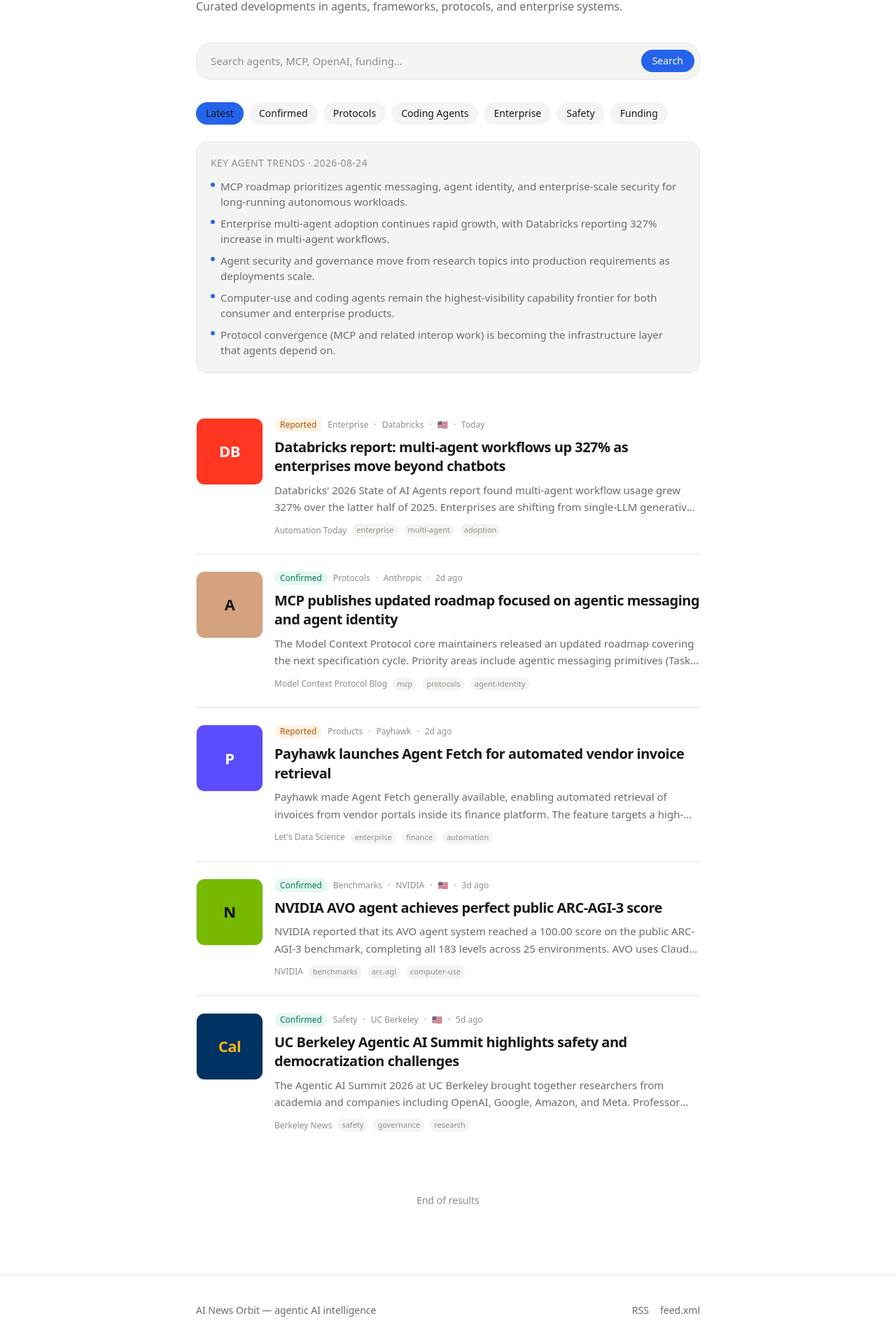
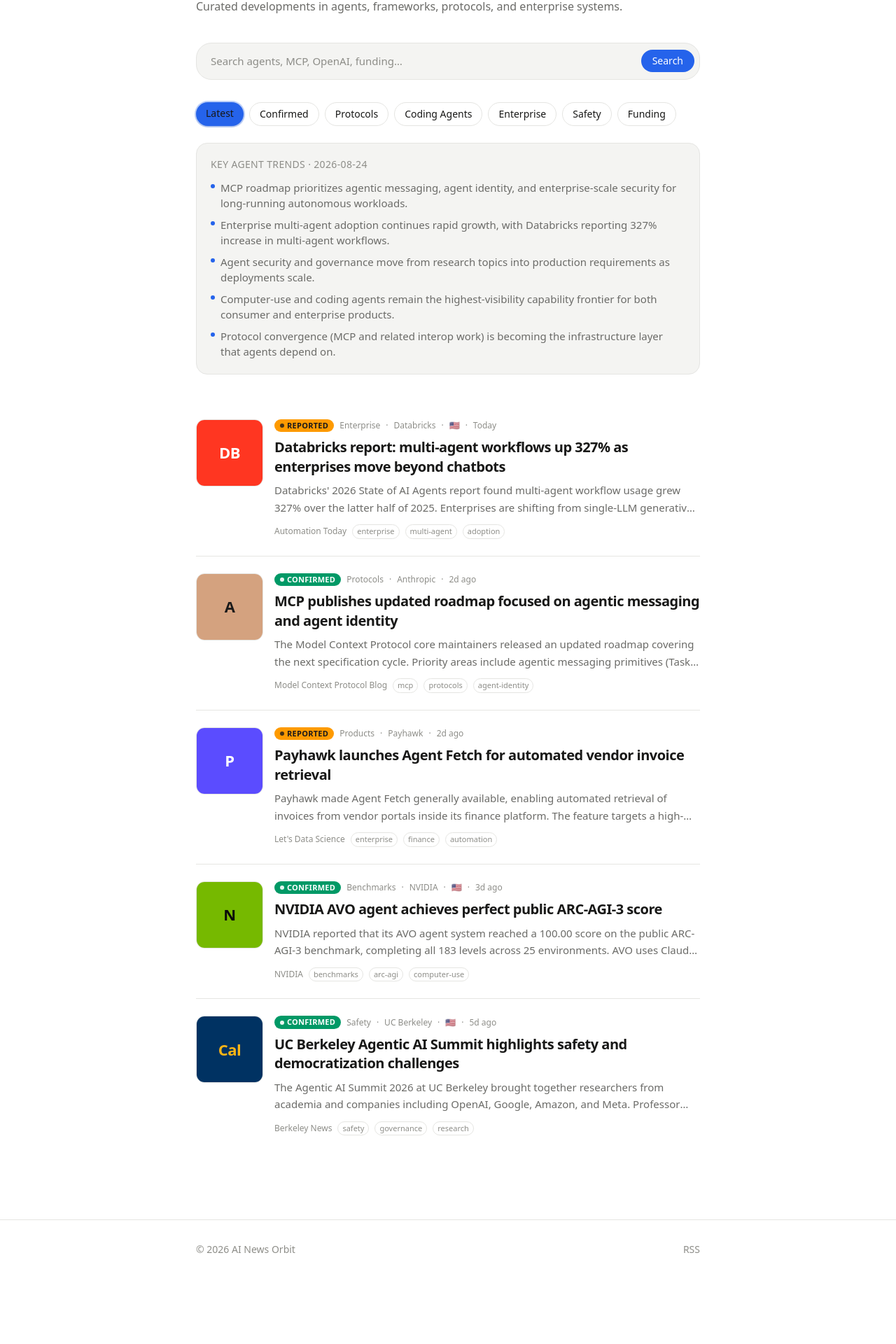
Before and after one commit to zain-ramzan/ai-news-orbit, a Next.js app: page / in a window 1280 px wide. Shown: the part 148-2068 px from the top of the page at 70% size. After the commit the page ends 1975 px from the top, so only its background shows below. Built offline with nearby package versions, Linux system fonts and the light colour scheme.

Commit message:
polish: remove Confirmed header link, end-of-results, favicon, badges & chips

```diff
--- a/src/app/news/[slug]/page.tsx
+++ b/src/app/news/[slug]/page.tsx
@@ -35,6 +35,31 @@
   };
 }
 
+function VerificationBadge({ status }: { status: string }) {
+  if (status === "confirmed") {
+    return (
+      <span className="inline-flex items-center gap-1 rounded-md bg-emerald-600 px-2 py-0.5 text-[11px] font-semibold uppercase tracking-wide text-white">
+        <span className="h-1.5 w-1.5 rounded-full bg-white/90" aria-hidden />
+        Confirmed
+      </span>
+    );
+  }
+  if (status === "reported") {
+    return (
+      <span className="inline-flex items-center gap-1 rounded-md bg-amber-500 px-2 py-0.5 text-[11px] font-semibold uppercase tracking-wide text-zinc-900">
+        <span className="h-1.5 w-1.5 rounded-full bg-zinc-900/80" aria-hidden />
+        Reported
+      </span>
+    );
+  }
+  return (
+    <span className="inline-flex items-center gap-1 rounded-md bg-zinc-500 px-2 py-0.5 text-[11px] font-semibold uppercase tracking-wide text-white">
+      <span className="h-1.5 w-1.5 rounded-full bg-white/80" aria-hidden />
+      Rumor
+    </span>
+  );
+}
+
 export default async function StoryPage({ params }: Props) {
   const { slug } = await params;
   const story = getStoryBySlug(slug);
@@ -61,21 +86,7 @@
           <StoryImage story={story} size={96} />
           <div className="min-w-0 flex-1">
             <div className="mb-2 flex flex-wrap items-center gap-2 text-xs text-[var(--text-muted)]">
-              <span
-                className={`inline-flex items-center rounded-full px-2 py-0.5 font-medium ${
-                  story.verification_status === "confirmed"
-                    ? "bg-emerald-500/15 text-emerald-700 dark:text-emerald-400"
-                    : story.verification_status === "reported"
-                      ? "bg-amber-500/15 text-amber-800 dark:text-amber-400"
-                      : "bg-zinc-500/15 text-zinc-700 dark:text-zinc-400"
-                }`}
-              >
-                {story.verification_status === "confirmed"
-                  ? "Confirmed"
-                  : story.verification_status === "reported"
-                    ? "Reported"
-                    : "Rumor"}
-              </span>
+              <VerificationBadge status={story.verification_status} />
               <span>{story.category}</span>
               {story.organization.map((org) => (
                 <span key={org} className="rounded-md bg-[var(--bg-surface)] px-1.5 py-0.5">
@@ -176,7 +187,7 @@
               <Link
                 key={tag}
                 href={`/?q=${encodeURIComponent(tag)}`}
-                className="rounded-md bg-[var(--bg-surface)] px-2 py-1 text-xs text-[var(--text-muted)] hover:bg-[var(--bg-hover)]"
+                className="rounded-md border border-[var(--border-default)] px-2 py-1 text-xs text-[var(--text-muted)] hover:border-[var(--border-strong)] hover:text-[var(--text-primary)]"
               >
                 {tag}
               </Link>
--- a/src/app/page.tsx
+++ b/src/app/page.tsx
@@ -33,6 +33,46 @@
   const latest = getLatestDaily();
   const hasFilters = Boolean(q || category || verification);
 
+  const chips = [
+    { id: "latest", label: "Latest", href: "/", active: !hasFilters },
+    {
+      id: "confirmed",
+      label: "Confirmed",
+      href: "/?filter=confirmed",
+      active: verification === "confirmed" && !category && !q,
+    },
+    {
+      id: "protocols",
+      label: "Protocols",
+      href: "/?category=Protocols",
+      active: category === "Protocols",
+    },
+    {
+      id: "coding",
+      label: "Coding Agents",
+      href: "/?category=Coding%20Agents",
+      active: category === "Coding Agents",
+    },
+    {
+      id: "enterprise",
+      label: "Enterprise",
+      href: "/?category=Enterprise",
+      active: category === "Enterprise",
+    },
+    {
+      id: "safety",
+      label: "Safety",
+      href: "/?category=Safety",
+      active: category === "Safety",
+    },
+    {
+      id: "funding",
+      label: "Funding",
+      href: "/?category=Funding",
+      active: category === "Funding",
+    },
+  ];
+
   return (
     <div className="min-h-screen bg-[var(--bg-app)] text-[var(--text-primary)]">
       <Header />
@@ -64,39 +104,24 @@
               Search
             </button>
           </div>
-          {verification && <input type="hidden" name="filter" value={verification} />}
-          {category && <input type="hidden" name="category" value={category} />}
         </form>
 
-        <div className="mb-6 flex flex-wrap gap-2">
-          {[
-            { label: "Latest", href: "/" },
-            { label: "Confirmed", href: "/?filter=confirmed" },
-            { label: "Protocols", href: "/?category=Protocols" },
-            { label: "Coding Agents", href: "/?category=Coding%20Agents" },
-            { label: "Enterprise", href: "/?category=Enterprise" },
-            { label: "Safety", href: "/?category=Safety" },
-            { label: "Funding", href: "/?category=Funding" },
-          ].map((chip) => {
-            const active =
-              (chip.label === "Latest" && !hasFilters) ||
-              (chip.label === "Confirmed" && verification === "confirmed") ||
-              (chip.href.includes(`category=${encodeURIComponent(chip.label)}`) &&
-                category === chip.label);
-            return (
+        <div className="mb-6 flex flex-wrap gap-2" role="list">
+          {chips.map((chip) => (
             <a
-                key={chip.label}
+              key={chip.id}
               href={chip.href}
+              role="listitem"
+              aria-current={chip.active ? "page" : undefined}
               className={`rounded-full px-3.5 py-1.5 text-sm font-medium transition-colors ${
-                  active
-                    ? "bg-[var(--accent)] text-white shadow-sm"
-                    : "bg-[var(--bg-surface)] text-[var(--text-secondary)] hover:bg-[var(--bg-hover)] hover:text-[var(--text-primary)]"
+                chip.active
+                  ? "bg-[var(--accent)] text-white shadow-sm ring-2 ring-[var(--accent)]/30"
+                  : "border border-[var(--border-default)] bg-transparent text-[var(--text-secondary)] hover:border-[var(--border-strong)] hover:text-[var(--text-primary)]"
               }`}
             >
               {chip.label}
             </a>
-            );
-          })}
+          ))}
         </div>
 
         {latest && !hasFilters && latest.key_agent_trends.length > 0 && (
--- a/src/components/Footer.tsx
+++ b/src/components/Footer.tsx
@@ -2,17 +2,12 @@
 
 export function Footer() {
   return (
-    <footer className="border-t border-[var(--border-default)] py-10">
-      <div className="mx-auto flex max-w-3xl flex-col gap-3 px-4 text-sm text-[var(--text-secondary)] sm:flex-row sm:items-center sm:justify-between sm:px-6">
-        <p>AI News Orbit — agentic AI intelligence</p>
-        <div className="flex gap-4">
-          <Link href="/rss" className="hover:text-[var(--text-primary)] transition-colors">
-            RSS
-          </Link>
-          <a href="/feed.xml" className="hover:text-[var(--text-primary)] transition-colors">
-            feed.xml
-          </a>
-        </div>
+    <footer className="border-t border-[var(--border-default)] py-8">
+      <div className="mx-auto flex max-w-3xl items-center justify-between px-4 text-sm text-[var(--text-muted)] sm:px-6">
+        <span>© {new Date().getFullYear()} AI News Orbit</span>
+        <Link href="/rss" className="hover:text-[var(--text-primary)] transition-colors">
+          RSS
+        </Link>
       </div>
     </footer>
   );
--- a/src/components/Header.tsx
+++ b/src/components/Header.tsx
@@ -15,12 +15,6 @@
           <span className="truncate">AI News Orbit</span>
         </Link>
         <nav className="flex shrink-0 items-center gap-2 sm:gap-3">
-          <Link
-            href="/?filter=confirmed"
-            className="hidden text-sm text-[var(--text-secondary)] hover:text-[var(--text-primary)] transition-colors sm:inline"
-          >
-            Confirmed
-          </Link>
           <ReminderButton />
           <ThemeToggle />
         </nav>
--- a/src/components/NewsFeedClient.tsx
+++ b/src/components/NewsFeedClient.tsx
@@ -71,7 +71,7 @@
 
   return (
     <div>
-      <div className="divide-y-0">
+      <div>
         {stories.map((story) => (
           <StoryCard key={story.id} story={story} />
         ))}
@@ -104,12 +104,6 @@
           </button>
         </div>
       )}
-
-      {!loading && offsetRef.current >= total && stories.length > 0 && (
-        <p className="py-8 text-center text-sm text-[var(--text-muted)]">
-          End of results
-        </p>
-      )}
     </div>
   );
 }
--- a/src/components/StoryCard.tsx
+++ b/src/components/StoryCard.tsx
@@ -6,20 +6,23 @@
 function VerificationBadge({ status }: { status: string }) {
   if (status === "confirmed") {
     return (
-      <span className="inline-flex items-center rounded-full bg-emerald-500/10 px-2 py-0.5 text-xs font-medium text-emerald-700 dark:text-emerald-400">
+      <span className="inline-flex items-center gap-1 rounded-md bg-emerald-600 px-2 py-0.5 text-[11px] font-semibold uppercase tracking-wide text-white">
+        <span className="h-1.5 w-1.5 rounded-full bg-white/90" aria-hidden />
         Confirmed
       </span>
     );
   }
   if (status === "reported") {
     return (
-      <span className="inline-flex items-center rounded-full bg-amber-500/10 px-2 py-0.5 text-xs font-medium text-amber-700 dark:text-amber-400">
+      <span className="inline-flex items-center gap-1 rounded-md bg-amber-500 px-2 py-0.5 text-[11px] font-semibold uppercase tracking-wide text-zinc-900">
+        <span className="h-1.5 w-1.5 rounded-full bg-zinc-900/80" aria-hidden />
         Reported
       </span>
     );
   }
   return (
-    <span className="inline-flex items-center rounded-full bg-zinc-500/10 px-2 py-0.5 text-xs font-medium text-zinc-600 dark:text-zinc-400">
+    <span className="inline-flex items-center gap-1 rounded-md bg-zinc-500 px-2 py-0.5 text-[11px] font-semibold uppercase tracking-wide text-white">
+      <span className="h-1.5 w-1.5 rounded-full bg-white/80" aria-hidden />
       Rumor
     </span>
   );
@@ -74,7 +77,7 @@
             {story.tags.slice(0, 3).map((tag) => (
               <span
                 key={tag}
-                className="rounded-md bg-[var(--bg-surface)] px-1.5 py-0.5 text-[11px]"
+                className="rounded-md border border-[var(--border-default)] px-1.5 py-0.5 text-[11px] text-[var(--text-muted)]"
               >
                 {tag}
               </span>
```
Also changed, not shown: src/app/icon.svg (added). Lines whose indentation alone changed are shown as unchanged.
